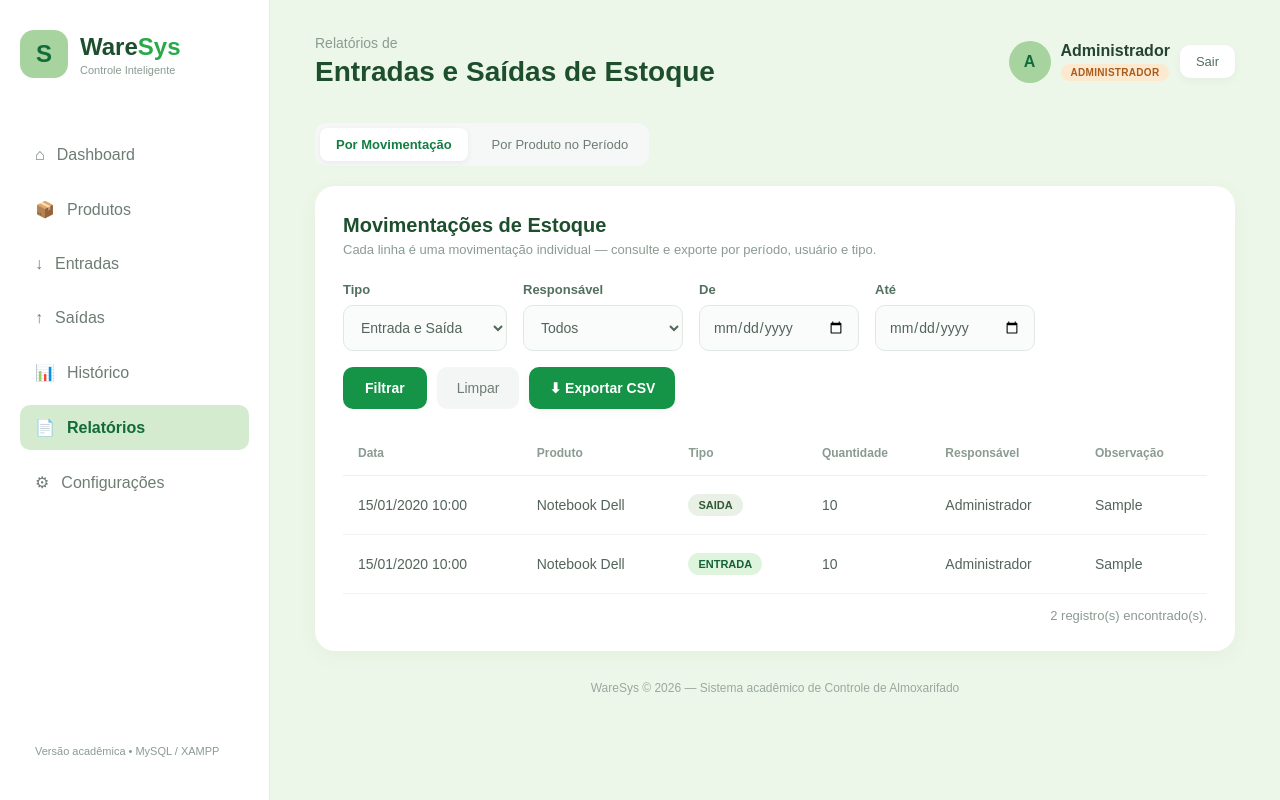
After one commit to VictorRdaSL/Projeto_Interdisciplinar_26-27, a PHP site: page /relatorios.php in a window 1280 px wide. The commit adds this page. Run offline with PHP 8.4, Linux system fonts and the light colour scheme; a user stored in the database is signed in; data comes from the database, SQL or seed files in the repository; both versions use the stored data as it was after the commit; tables that the repository leaves empty hold one stand-in row (values such as "Sample post").

Commit message:
Adiciona log de auditoria, alerta de estoque baixo e relatorios de movimentacao
- Nova tabela log_alteracoes registra edicoes de nome/categoria de produto
  e acoes de controle de acesso (criacao de usuario, troca de papel),
  com tela de consulta e filtros em Configuracoes (admin only)
- Sino de notificacao no dashboard mostra produtos com estoque baixo em
  tempo real (visivel a todos os papeis) e um aviso pontual aparece na
  mensagem de sucesso quando um produto cruza o estoque minimo
- Campo de estoque minimo passa a ser editavel no ajuste manual de produto
- Nova pagina relatorios.php (admin/gerente) com duas visoes: listagem de
  movimentacoes individuais com exportacao CSV, e resumo agrupado por
  produto somando entradas/saidas num periodo

```diff
--- a/Sistemaestoque/register.php
+++ b/Sistemaestoque/register.php
@@ -4,6 +4,7 @@ if (session_status() === PHP_SESSION_NONE) {
 }
 require_once __DIR__ . '/config/database.php';
 require_once __DIR__ . '/includes/csrf.php';
+require_once __DIR__ . '/includes/log.php';
 
 if (!empty($_SESSION['usuario_id'])) {
     header('Location: index.php');
@@ -46,7 +47,10 @@ if ($_SERVER['REQUEST_METHOD'] === 'POST') {
                     $insert->bind_param('ssss', $nome, $email, $senhaHash, $papelPadrao);
                     $insert->execute();
 
-                    $_SESSION['usuario_id'] = $conn->insert_id;
+                    $novoUsuarioId = $conn->insert_id;
+                    registrarLog($conn, $novoUsuarioId, 'usuario.criar', 'usuario', $novoUsuarioId, null, $papelPadrao);
+
+                    $_SESSION['usuario_id'] = $novoUsuarioId;
                     $_SESSION['usuario_nome'] = $nome;
                     $_SESSION['usuario_role'] = $papelPadrao;
                     header('Location: index.php');
--- /dev/null
+++ b/Sistemaestoque/relatorios.php
@@ -0,0 +1,294 @@
+<?php
+require_once __DIR__ . '/auth_check.php';
+require_once __DIR__ . '/includes/permissoes.php';
+require_once __DIR__ . '/config/database.php';
+
+exigirPapel(['admin', 'gerente']);
+
+/**
+ * Fragmento reaproveitável do filtro de período, usado tanto na listagem por
+ * movimentação quanto no resumo agrupado por produto.
+ */
+function condicaoPeriodo(string $alias, string $dataDe, string $dataAte, array &$parametros, string &$tipos): array
+{
+    $condicoes = [];
+    if ($dataDe !== '') { $condicoes[] = "DATE($alias.criado_em) >= ?"; $parametros[] = $dataDe; $tipos .= 's'; }
+    if ($dataAte !== '') { $condicoes[] = "DATE($alias.criado_em) <= ?"; $parametros[] = $dataAte; $tipos .= 's'; }
+    return $condicoes;
+}
+
+function condicoesMovimentacao(string $alias, int $usuarioId, string $dataDe, string $dataAte, array &$parametros, string &$tipos): string
+{
+    $condicoes = condicaoPeriodo($alias, $dataDe, $dataAte, $parametros, $tipos);
+    if ($usuarioId > 0) { $condicoes[] = "$alias.usuario_id = ?"; $parametros[] = $usuarioId; $tipos .= 'i'; }
+    return $condicoes ? 'WHERE ' . implode(' AND ', $condicoes) : '';
+}
+
+function montarResumoPorProduto(mysqli $conn, string $dataDe, string $dataAte): array
+{
+    // Cada lado é somado numa subconsulta própria (1 linha por produto) antes de
+    // juntar com produtos — evitar juntar entradas e saídas na mesma junção direta,
+    // o que geraria produto cartesiano e somas infladas quando um produto tem mais
+    // de uma entrada e mais de uma saída.
+    $paramsE = []; $tiposE = '';
+    $condE = condicaoPeriodo('e', $dataDe, $dataAte, $paramsE, $tiposE);
+    $whereE = $condE ? 'WHERE ' . implode(' AND ', $condE) : '';
+
+    $paramsS = []; $tiposS = '';
+    $condS = condicaoPeriodo('s', $dataDe, $dataAte, $paramsS, $tiposS);
+    $whereS = $condS ? 'WHERE ' . implode(' AND ', $condS) : '';
+
+    $sql = "SELECT p.id, p.nome,
+                COALESCE(te.total, 0) AS total_entrada,
+                COALESCE(ts.total, 0) AS total_saida
+            FROM produtos p
+            LEFT JOIN (SELECT produto_id, SUM(quantidade) AS total FROM entradas_estoque e $whereE GROUP BY produto_id) te ON te.produto_id = p.id
+            LEFT JOIN (SELECT produto_id, SUM(quantidade) AS total FROM saidas_estoque s $whereS GROUP BY produto_id) ts ON ts.produto_id = p.id
+            WHERE COALESCE(te.total, 0) > 0 OR COALESCE(ts.total, 0) > 0
+            ORDER BY p.nome";
+
+    $parametros = array_merge($paramsE, $paramsS);
+    $tipos = $tiposE . $tiposS;
+    $stmt = $conn->prepare($sql);
+    if ($parametros) $stmt->bind_param($tipos, ...$parametros);
+    $stmt->execute();
+    $linhas = [];
+    $r = $stmt->get_result();
+    while ($row = $r->fetch_assoc()) $linhas[] = $row;
+    return $linhas;
+}
+
+function montarConsultaMovimentacoes(mysqli $conn, string $filtroTipo, int $filtroUsuario, string $filtroDe, string $filtroAte): array
+{
+    $selectEntrada = "SELECT e.criado_em AS data_mov, 'entrada' AS tipo, e.quantidade, e.observacao, p.nome AS produto_nome, u.nome AS usuario_nome
+        FROM entradas_estoque e
+        LEFT JOIN produtos p ON p.id = e.produto_id
+        LEFT JOIN usuarios u ON u.id = e.usuario_id";
+    $selectSaida = "SELECT s.criado_em AS data_mov, 'saida' AS tipo, s.quantidade, s.observacao, p.nome AS produto_nome, u.nome AS usuario_nome
+        FROM saidas_estoque s
+        LEFT JOIN produtos p ON p.id = s.produto_id
+        LEFT JOIN usuarios u ON u.id = s.usuario_id";
+
+    $parametros = [];
+    $tipos = '';
+
+    if ($filtroTipo === 'entrada') {
+        $where = condicoesMovimentacao('e', $filtroUsuario, $filtroDe, $filtroAte, $parametros, $tipos);
+        $sql = "$selectEntrada $where ORDER BY data_mov DESC";
+    } elseif ($filtroTipo === 'saida') {
+        $where = condicoesMovimentacao('s', $filtroUsuario, $filtroDe, $filtroAte, $parametros, $tipos);
+        $sql = "$selectSaida $where ORDER BY data_mov DESC";
+    } else {
+        $paramsE = []; $tiposE = '';
+        $whereE = condicoesMovimentacao('e', $filtroUsuario, $filtroDe, $filtroAte, $paramsE, $tiposE);
+        $paramsS = []; $tiposS = '';
+        $whereS = condicoesMovimentacao('s', $filtroUsuario, $filtroDe, $filtroAte, $paramsS, $tiposS);
+        $sql = "$selectEntrada $whereE UNION ALL $selectSaida $whereS ORDER BY data_mov DESC";
+        $parametros = array_merge($paramsE, $paramsS);
+        $tipos = $tiposE . $tiposS;
+    }
+
+    $stmt = $conn->prepare($sql);
+    if ($parametros) $stmt->bind_param($tipos, ...$parametros);
+    $stmt->execute();
+    $linhas = [];
+    $r = $stmt->get_result();
+    while ($row = $r->fetch_assoc()) $linhas[] = $row;
+    return $linhas;
+}
+
+$modo = ($_GET['modo'] ?? '') === 'produto' ? 'produto' : 'movimentacao';
+$filtroTipo = $_GET['tipo'] ?? '';
+if (!in_array($filtroTipo, ['entrada', 'saida'], true)) $filtroTipo = '';
+$filtroUsuario = (int)($_GET['usuario_id'] ?? 0);
+$filtroDe = trim($_GET['data_de'] ?? '');
+$filtroAte = trim($_GET['data_ate'] ?? '');
+
+if ($modo === 'produto') {
+    $resumoProdutos = montarResumoPorProduto($conn, $filtroDe, $filtroAte);
+} else {
+    $movimentacoes = montarConsultaMovimentacoes($conn, $filtroTipo, $filtroUsuario, $filtroDe, $filtroAte);
+}
+
+if ($modo === 'movimentacao' && ($_GET['export'] ?? '') === 'csv') {
+    $nomeArquivo = ($filtroTipo ?: 'movimentacoes') . '_' . date('Y-m-d') . '.csv';
+    header('Content-Type: text/csv; charset=utf-8');
+    header('Content-Disposition: attachment; filename="' . $nomeArquivo . '"');
+    $saida = fopen('php://output', 'w');
+    fwrite($saida, "\xEF\xBB\xBF");
+    fputcsv($saida, ['Data/Hora', 'Tipo', 'Produto', 'Quantidade', 'Responsável', 'Observação']);
+    foreach ($movimentacoes as $m) {
+        fputcsv($saida, [
+            date('d/m/Y H:i', strtotime($m['data_mov'])),
+            $m['tipo'] === 'entrada' ? 'Entrada' : 'Saída',
+            $m['produto_nome'],
+            $m['quantidade'],
+            $m['usuario_nome'],
+            $m['observacao'],
+        ]);
+    }
+    fclose($saida);
+    exit;
+}
+
+$usuarios = [];
+$r = $conn->query('SELECT id, nome FROM usuarios ORDER BY nome');
+while ($row = $r->fetch_assoc()) $usuarios[] = $row;
+
+$queryStringSemExport = http_build_query(array_filter([
+    'tipo' => $filtroTipo,
+    'usuario_id' => $filtroUsuario ?: null,
+    'data_de' => $filtroDe,
+    'data_ate' => $filtroAte,
+]));
+?>
+<!DOCTYPE html>
+<html lang="pt-br">
+<head>
+    <meta charset="UTF-8">
+    <meta name="viewport" content="width=device-width, initial-scale=1.0">
+    <title>WareSys | Relatórios</title>
+    <link rel="stylesheet" href="style.css">
+</head>
+<body>
+<aside class="sidebar">
+    <div class="logo">
+        <div class="logo-icon">S</div>
+        <div><h1>Ware<span>Sys</span></h1><p>Controle Inteligente</p></div>
+    </div>
+    <nav>
+        <a href="index.php#dashboard"><span>⌂</span>Dashboard</a>
+        <a href="index.php#produtos"><span>📦</span>Produtos</a>
+        <a href="index.php#entradas"><span>↓</span>Entradas</a>
+        <a href="index.php#saidas"><span>↑</span>Saídas</a>
+        <a href="index.php#historico"><span>📊</span>Histórico</a>
+        <a href="relatorios.php" class="ativo"><span>📄</span>Relatórios</a>
+        <?php if (usuarioTemPermissao('config.acessar')): ?>
+        <a href="configuracoes.php"><span>⚙</span>Configurações</a>
+        <?php endif; ?>
+    </nav>
+    <div class="sidebar-bottom"><span class="versao">Versão acadêmica • MySQL / XAMPP</span></div>
+</aside>
+
+<main>
+    <header class="topo">
+        <div><p class="bem-vindo">Relatórios de</p><h2>Entradas e Saídas de Estoque</h2></div>
+        <div class="perfil">
+            <div class="avatar"><?= htmlspecialchars(strtoupper(substr($_SESSION['usuario_nome'] ?? 'U', 0, 1))) ?></div>
+            <div><strong><?= htmlspecialchars($_SESSION['usuario_nome'] ?? 'Usuário') ?></strong><p><span class="papel-badge papel-<?= htmlspecialchars(papelAtual()) ?>"><?= htmlspecialchars(nomePapel(papelAtual())) ?></span></p></div>
+            <a href="logout.php" class="btn btn-sair">Sair</a>
+        </div>
+    </header>
+
+    <div class="tabs-historico tabs-relatorio">
+        <a href="relatorios.php?modo=movimentacao&data_de=<?= htmlspecialchars($filtroDe) ?>&data_ate=<?= htmlspecialchars($filtroAte) ?>" class="tab-btn <?= $modo === 'movimentacao' ? 'ativo' : '' ?>">Por Movimentação</a>
+        <a href="relatorios.php?modo=produto&data_de=<?= htmlspecialchars($filtroDe) ?>&data_ate=<?= htmlspecialchars($filtroAte) ?>" class="tab-btn <?= $modo === 'produto' ? 'ativo' : '' ?>">Por Produto no Período</a>
+    </div>
+
+    <?php if ($modo === 'movimentacao'): ?>
+    <section class="painel">
+        <div class="painel-topo">
+            <div><h2>Movimentações de Estoque</h2><p>Cada linha é uma movimentação individual — consulte e exporte por período, usuário e tipo.</p></div>
+        </div>
+        <form method="get" class="form-filtro-log">
+            <input type="hidden" name="modo" value="movimentacao">
+            <div class="campo">
+                <label for="tipo">Tipo</label>
+                <select id="tipo" name="tipo">
+                    <option value="">Entrada e Saída</option>
+                    <option value="entrada" <?= $filtroTipo === 'entrada' ? 'selected' : '' ?>>Somente Entradas</option>
+                    <option value="saida" <?= $filtroTipo === 'saida' ? 'selected' : '' ?>>Somente Saídas</option>
+                </select>
+            </div>
+            <div class="campo">
+                <label for="usuario_id">Responsável</label>
+                <select id="usuario_id" name="usuario_id">
+                    <option value="0">Todos</option>
+                    <?php foreach ($usuarios as $u): ?>
+                        <option value="<?= (int)$u['id'] ?>" <?= $filtroUsuario === (int)$u['id'] ? 'selected' : '' ?>><?= htmlspecialchars($u['nome']) ?></option>
+                    <?php endforeach; ?>
+                </select>
+            </div>
+            <div class="campo">
+                <label for="data_de">De</label>
+                <input type="date" id="data_de" name="data_de" value="<?= htmlspecialchars($filtroDe) ?>">
+            </div>
+            <div class="campo">
+                <label for="data_ate">Até</label>
+                <input type="date" id="data_ate" name="data_ate" value="<?= htmlspecialchars($filtroAte) ?>">
+            </div>
+            <div class="campo campo-botao">
+                <button type="submit" class="btn-salvar">Filtrar</button>
+                <a href="relatorios.php" class="btn-cancelar">Limpar</a>
+                <a href="relatorios.php?<?= $queryStringSemExport ?><?= $queryStringSemExport ? '&' : '' ?>export=csv" class="btn btn-principal">⬇ Exportar CSV</a>
+            </div>
+        </form>
+        <div class="tabela-container">
+            <table>
+                <thead><tr><th>Data</th><th>Produto</th><th>Tipo</th><th>Quantidade</th><th>Responsável</th><th>Observação</th></tr></thead>
+                <tbody>
+                <?php if (!$movimentacoes): ?>
+                    <tr><td colspan="6" class="vazio">Nenhuma movimentação encontrada para os filtros selecionados.</td></tr>
+                <?php else: foreach ($movimentacoes as $m): ?>
+                    <tr>
+                        <td><?= date('d/m/Y H:i', strtotime($m['data_mov'])) ?></td>
+                        <td><?= htmlspecialchars($m['produto_nome']) ?></td>
+                        <td><span class="badge-tipo <?= $m['tipo'] ?>"><?= strtoupper($m['tipo']) ?></span></td>
+                        <td><?= (int)$m['quantidade'] ?></td>
+                        <td><?= htmlspecialchars($m['usuario_nome'] ?: '—') ?></td>
+                        <td><?= htmlspecialchars($m['observacao'] ?: '—') ?></td>
+                    </tr>
+                <?php endforeach; endif; ?>
+                </tbody>
+            </table>
+        </div>
+        <p class="total-relatorio"><?= count($movimentacoes) ?> registro(s) encontrado(s).</p>
+    </section>
+    <?php else: ?>
+    <section class="painel">
+        <div class="painel-topo">
+            <div><h2>Resumo por Produto no Período</h2><p>Visão agregada — diferente do relatório "Por Movimentação": aqui cada produto aparece <strong>uma única vez</strong>, somando tudo que entrou e tudo que saiu no intervalo escolhido.</p></div>
+        </div>
+        <form method="get" class="form-filtro-log">
+            <input type="hidden" name="modo" value="produto">
+            <div class="campo">
+                <label for="data_de_p">De</label>
+                <input type="date" id="data_de_p" name="data_de" value="<?= htmlspecialchars($filtroDe) ?>">
+            </div>
+            <div class="campo">
+                <label for="data_ate_p">Até</label>
+                <input type="date" id="data_ate_p" name="data_ate" value="<?= htmlspecialchars($filtroAte) ?>">
+            </div>
+            <div class="campo campo-botao">
+                <button type="submit" class="btn-salvar">Filtrar</button>
+                <a href="relatorios.php?modo=produto" class="btn-cancelar">Limpar</a>
+            </div>
+        </form>
+        <?php if (!$filtroDe && !$filtroAte): ?>
+            <p class="aviso-periodo">Nenhum período selecionado — mostrando o total histórico (desde sempre) de cada produto.</p>
+        <?php endif; ?>
+        <div class="tabela-container">
+            <table>
+                <thead><tr><th>Produto</th><th>Total Entrada</th><th>Total Saída</th><th>Saldo do período</th></tr></thead>
+                <tbody>
+                <?php if (!$resumoProdutos): ?>
+                    <tr><td colspan="4" class="vazio">Nenhum produto teve entrada ou saída no período selecionado.</td></tr>
+                <?php else: foreach ($resumoProdutos as $rp): $saldo=(int)$rp['total_entrada']-(int)$rp['total_saida']; ?>
+                    <tr>
+                        <td><strong><?= htmlspecialchars($rp['nome']) ?></strong></td>
+                        <td><span class="badge-tipo entrada">+<?= (int)$rp['total_entrada'] ?></span></td>
+                        <td><span class="badge-tipo saida">-<?= (int)$rp['total_saida'] ?></span></td>
+                        <td><?= $saldo > 0 ? '+' : '' ?><?= $saldo ?></td>
+                    </tr>
+                <?php endforeach; endif; ?>
+                </tbody>
+            </table>
+        </div>
+        <p class="total-relatorio"><?= count($resumoProdutos) ?> produto(s) com movimentação no período.</p>
+    </section>
+    <?php endif; ?>
+
+    <footer><p>WareSys © 2026 — Sistema acadêmico de Controle de Almoxarifado</p></footer>
+</main>
+</body>
+</html>
--- a/Sistemaestoque/style.css
+++ b/Sistemaestoque/style.css
@@ -50,5 +50,25 @@ nav a:hover,.sidebar-bottom a:hover{background:var(--verde-50);color:var(--verde
 .tab-btn:hover{color:var(--verde-700)}
 .tab-btn.ativo{background:#ffffff;color:var(--verde-700);font-weight:bold;box-shadow:0 2px 6px rgba(0,0,0,.06)}
 @media(max-width:800px){.tabs-historico{width:100%}.tab-btn{flex:1}}
+.form-filtro-log{display:flex;flex-wrap:wrap;gap:16px;align-items:flex-end;margin-bottom:22px}
+.form-filtro-log .campo{min-width:160px}
+.form-filtro-log .campo-botao{flex-direction:row;gap:10px}
+@media(max-width:700px){.form-filtro-log{flex-direction:column;align-items:stretch}.form-filtro-log .campo{min-width:0}}
+.topo-direita{display:flex;align-items:center;gap:20px}
+.notificacoes-wrap{position:relative}
+.notificacao-btn{position:relative;background:#ffffff;border:none;width:42px;height:42px;border-radius:12px;font-size:18px;cursor:pointer;box-shadow:0 3px 10px rgba(0,0,0,.04)}
+.notificacao-btn:hover{background:#edf7f0}
+.notificacao-badge{position:absolute;top:-4px;right:-4px;background:#e2574c;color:#fff;font-size:10px;font-weight:bold;min-width:18px;height:18px;border-radius:999px;display:flex;align-items:center;justify-content:center;padding:0 4px}
+.painel-notificacoes{display:none;position:absolute;right:0;top:52px;width:280px;background:#fff;border-radius:14px;box-shadow:0 10px 30px rgba(0,0,0,.15);padding:8px;z-index:50;max-height:320px;overflow-y:auto}
+.painel-notificacoes.aberto{display:block}
+.painel-notificacoes h4{font-size:12px;color:#304b3b;padding:8px 10px 4px;text-transform:uppercase;letter-spacing:.03em}
+.notificacao-item{display:flex;justify-content:space-between;align-items:center;gap:10px;padding:10px;border-radius:10px;text-decoration:none;color:#53645a;font-size:13px}
+.notificacao-item:hover{background:#f5f8f6}
+.notificacao-item strong{color:#304b3b}
+.notificacao-vazio{padding:16px 10px;text-align:center;color:#9aa89f;font-size:13px}
+.total-relatorio{margin-top:14px;font-size:13px;color:#8a9b91;text-align:right}
+.tabs-relatorio{margin-bottom:20px;display:inline-flex}
+.tabs-relatorio .tab-btn{text-decoration:none}
+.aviso-periodo{background:#fff3dc;color:#b98439;padding:10px 14px;border-radius:10px;font-size:13px;margin-bottom:16px}
 @media(max-width:950px){.grid-mov{grid-template-columns:1fr}}
 @media(max-width:600px){.form-mov{grid-template-columns:1fr}.full{grid-column:auto}}
```
Also changed, not shown: Sistemaestoque/banco.sql (+13 -0 lines), Sistemaestoque/configuracoes.php (+95 -0 lines), Sistemaestoque/includes/log.php (added, +19 -0 lines), Sistemaestoque/index.php (+70 -13 lines), Sistemaestoque/migrations/create_log_alteracoes.sql (added, +17 -0 lines).
